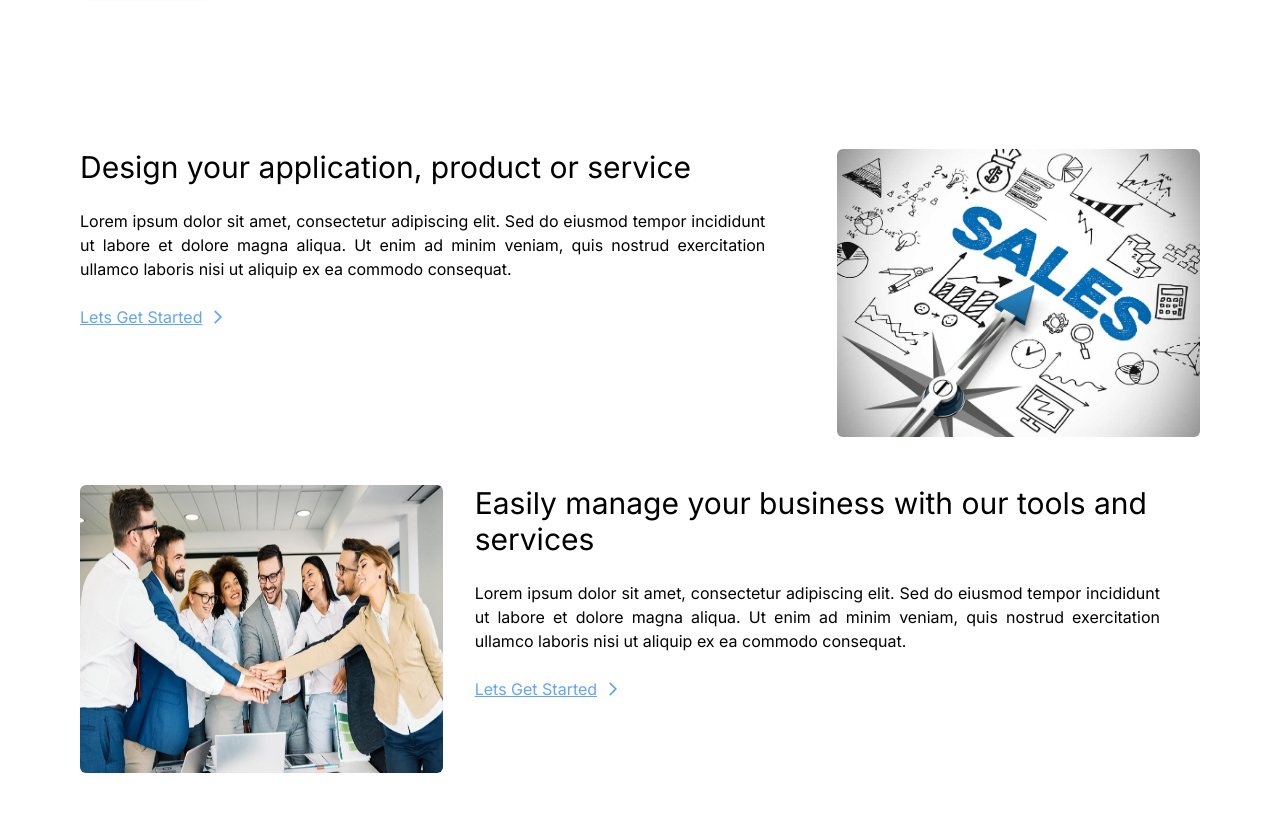
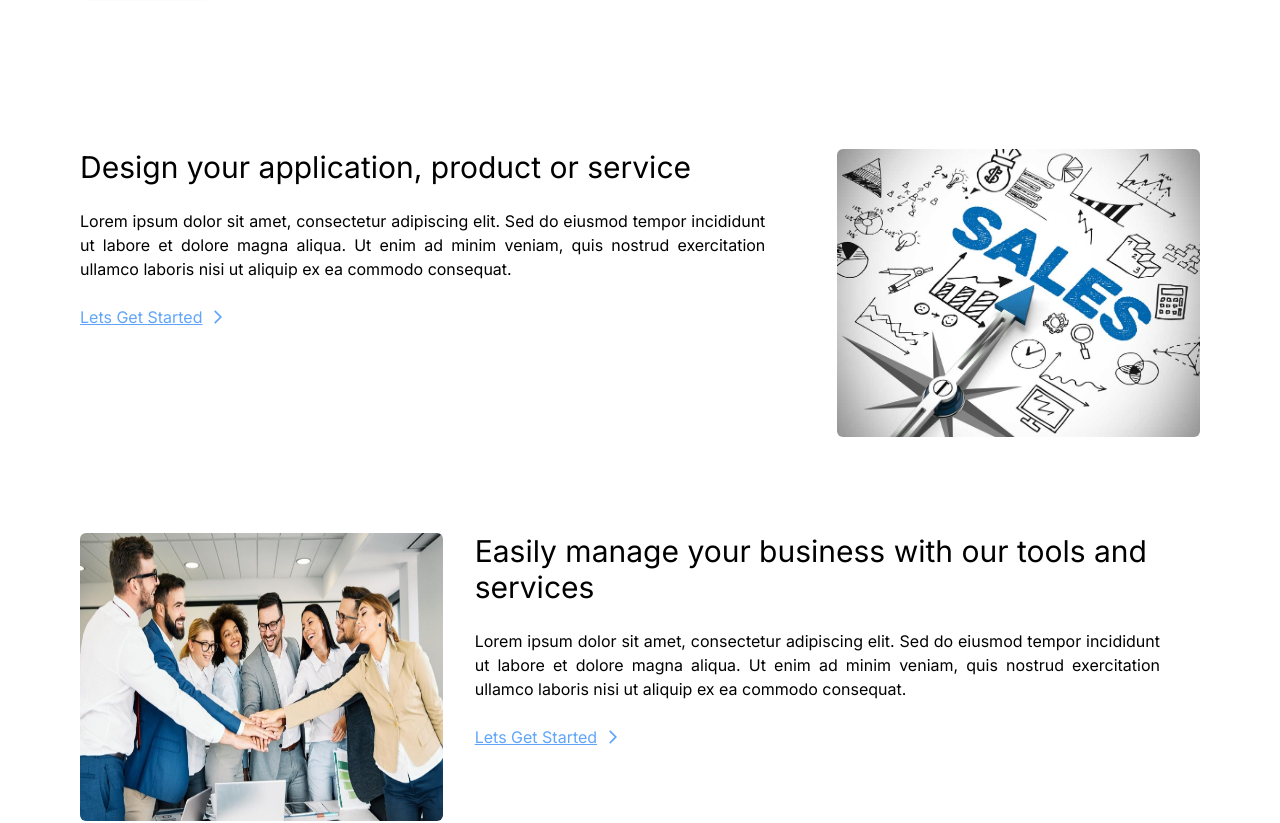
Before and after one commit to ruhulaminparvez/company-portfolio, a Next.js app: page / in a window 1280 px wide. Shown: the part 543-1366 px from the top of the page. Built offline with nearby package versions, Linux system fonts and the light colour scheme.

Commit message:
Fix Issue

```diff
--- a/components/shared/footer/Footer.jsx
+++ b/components/shared/footer/Footer.jsx
@@ -6,8 +6,7 @@ const Footer = () => {
     return (
         <section className='px-5 lg:px-20 lg:py-10 w-full lg:flex items-start bg-white'>
             <div className='w-full px-2 lg:px-0 lg:w-1/3'>
-                <h2 className='text-5xl my-2 text-black'>Subscribe to our Newsletter</h2>
-
+                <h2 className='text-5xl py-2 text-black'>Subscribe to our Newsletter</h2>
                 <div className='mt-5 flex items-center gap-2'>
                     <label className="form-control ">
                         <input type="text" placeholder="Email" className="input input-bordered w-fit" />
--- a/components/vision/Vision.jsx
+++ b/components/vision/Vision.jsx
@@ -8,7 +8,7 @@ const Vision = () => {
     return (
         <section className='px-5 lg:px-20 lg:py-12 bg-white'>
             {visionData.map((item, index) => (
-                <div key={index} className={`w-full flex flex-col-reverse my-20 lg:my-12 gap-8 ${index % 2 === 0 ? 'lg:flex-row' : 'lg:flex-row-reverse'}`}>
+                <div key={index} className={`w-full flex flex-col-reverse py-20 lg:py-12 gap-8 ${index % 2 === 0 ? 'lg:flex-row' : 'lg:flex-row-reverse'}`}>
                     <div className={`w-full lg:w-2/3`}>
                         <div className='w-full'>
                             <h3 className='text-3xl text-black'>{item.title}</h3>
```
